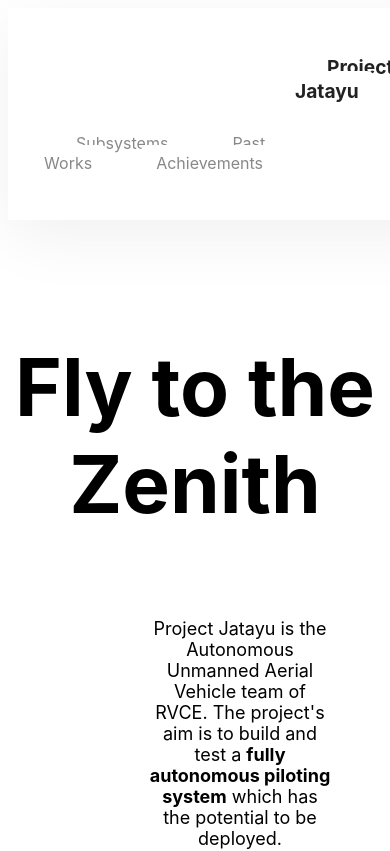
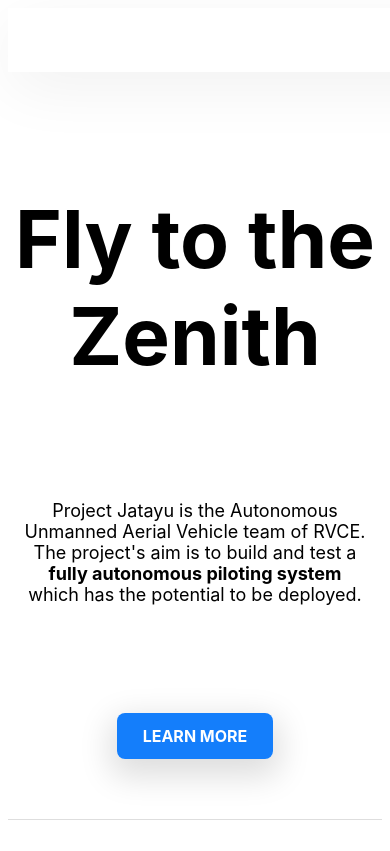
Before and after one commit to project-jatayu/zenith, a Next.js app: page / in a window 390 px wide. Shown: the top 851 px of the page. Built offline with nearby package versions, Linux system fonts and the light colour scheme; a web font is replaced by a local one.

Commit message:
mobile first, styles are now responsive

```diff
--- a/styles/Button.css
+++ b/styles/Button.css
@@ -1,6 +1,5 @@
 .buttonStyle {
   text-align: center;
-  padding: -1rem 24rem 0rem 24rem;
 }
 
 .linkStyle {
@@ -13,8 +12,7 @@
     border: 0px solid;
     border-radius: 0.5rem;
     transition: 0.5s ease;
-    width: 5rem;
-    margin: 4rem;
+    margin: 0rem;
     font-weight: bold;
 }
 
--- a/styles/Card.css
+++ b/styles/Card.css
@@ -1,7 +1,7 @@
 .card {
   margin: 4rem 0;
   font-size: 1.2rem;
-  box-shadow: 0rem 0.7rem 2rem 0.4rem #dedede;
+  box-shadow: 0rem 0.7rem 2rem 0.4rem #efefef;
   padding: 3rem;
-  border-radius: 0.5rem;
+  border-radius: 1rem;
 }
--- a/styles/Footer.css
+++ b/styles/Footer.css
@@ -1,3 +1,6 @@
+* {
+  box-sizing: border-box;
+}
 
 .footer {
   position: relative;
@@ -6,7 +9,7 @@
   right: 0;
   left: 0;
   box-shadow: 0px -1rem 4em -0.2em #efefef;
-  padding: 2rem 10em 2em 10em;
+  padding: 2rem 0rem 2rem 0rem;
   color: #222;
   font-family: "Inter";
 }
--- a/styles/Responsive.css
+++ b/styles/Responsive.css
@@ -1,3 +1,9 @@
+[class*="col-"] {
+  width: 100%;
+}
+
+@media only screen and (min-width: 768px) {
+  /* For desktop: */
   .col-1 {width: 8.33%;}
   .col-2 {width: 16.66%;}
   .col-3 {width: 25%;}
@@ -10,8 +16,8 @@
   .col-10 {width: 83.33%;}
   .col-11 {width: 91.66%;}
   .col-12 {width: 100%;}
-
   .col-1-5 {width: 12.5%;}
+}
 
 
 [class*="col-"] {
@@ -24,3 +30,28 @@
   clear: both;
   display: table;
 }
+
+@media screen and (max-width: 768px) {
+  .header :not(:first-child) {display: none;}
+  .header {text-align: center}
+  .menu {
+    float: right;
+    display: block;
+  }
+}
+
+@media screen and (max-width: 768px) {
+  .header.responsive {
+    position: relative;
+  }
+  .header.responsive .menu {
+    position: absolute;
+    right: 0;
+    top: 0;
+  }
+  .header.responsive * {
+    float: none;
+    display: block;
+    text-align: left;
+  }
+}
```
Lines whose indentation alone changed are shown as unchanged.
